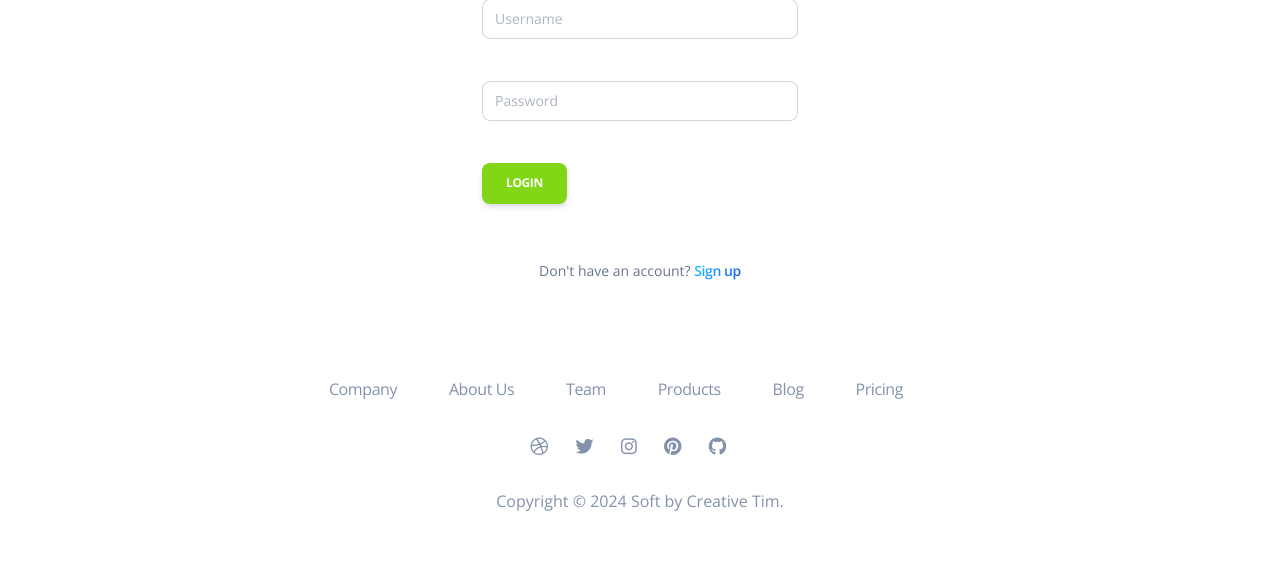
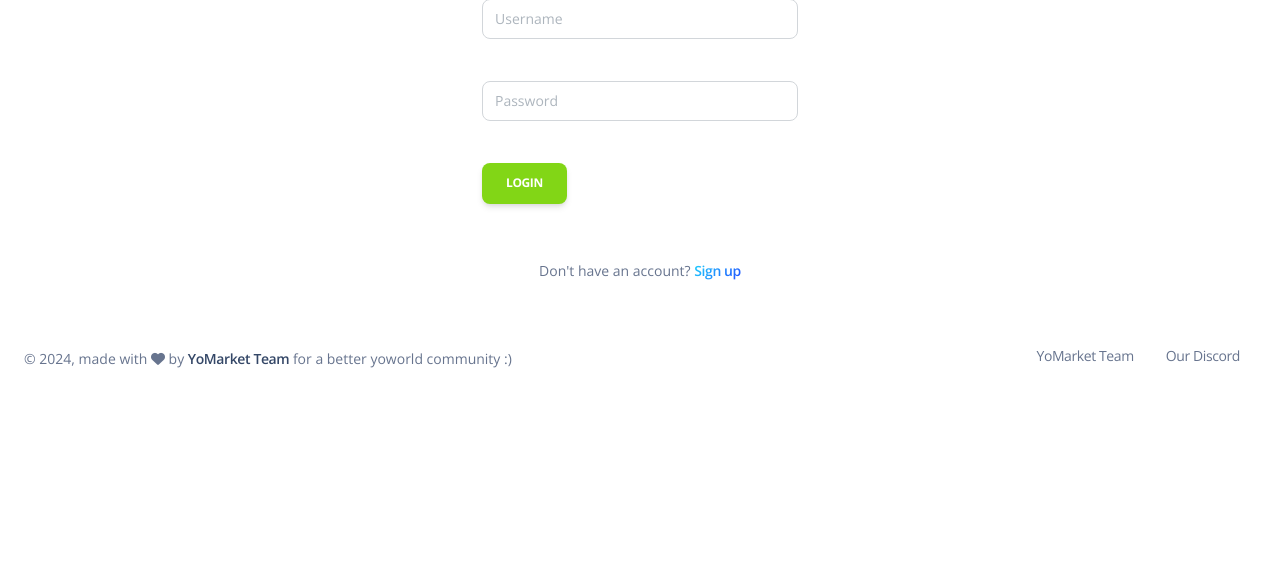
Before and after one commit to Above-Everyone/Site, a PHP site: page /login.php in a window 1280 px wide. Shown: the part 271-833 px from the top of the page. After the commit the page ends 639 px from the top, so only its background shows below. Run offline with PHP 8.4, Linux system fonts and the light colour scheme; some libraries are stand-ins or nearby versions.

Commit message:
Update login.php

```diff
--- a/login.php
+++ b/login.php
@@ -110,58 +110,7 @@
     </section>
   </main>
   <!-- -------- START FOOTER 3 w/ COMPANY DESCRIPTION WITH LINKS & SOCIAL ICONS & COPYRIGHT ------- -->
-  <footer class="footer py-5">
-    <div class="container">
-      <div class="row">
-        <div class="col-lg-8 mb-4 mx-auto text-center">
-          <a href="javascript:;" target="_blank" class="text-secondary me-xl-5 me-3 mb-sm-0 mb-2">
-            Company
-          </a>
-          <a href="javascript:;" target="_blank" class="text-secondary me-xl-5 me-3 mb-sm-0 mb-2">
-            About Us
-          </a>
-          <a href="javascript:;" target="_blank" class="text-secondary me-xl-5 me-3 mb-sm-0 mb-2">
-            Team
-          </a>
-          <a href="javascript:;" target="_blank" class="text-secondary me-xl-5 me-3 mb-sm-0 mb-2">
-            Products
-          </a>
-          <a href="javascript:;" target="_blank" class="text-secondary me-xl-5 me-3 mb-sm-0 mb-2">
-            Blog
-          </a>
-          <a href="javascript:;" target="_blank" class="text-secondary me-xl-5 me-3 mb-sm-0 mb-2">
-            Pricing
-          </a>
-        </div>
-        <div class="col-lg-8 mx-auto text-center mb-4 mt-2">
-          <a href="javascript:;" target="_blank" class="text-secondary me-xl-4 me-4">
-            <span class="text-lg fab fa-dribbble"></span>
-          </a>
-          <a href="javascript:;" target="_blank" class="text-secondary me-xl-4 me-4">
-            <span class="text-lg fab fa-twitter"></span>
-          </a>
-          <a href="javascript:;" target="_blank" class="text-secondary me-xl-4 me-4">
-            <span class="text-lg fab fa-instagram"></span>
-          </a>
-          <a href="javascript:;" target="_blank" class="text-secondary me-xl-4 me-4">
-            <span class="text-lg fab fa-pinterest"></span>
-          </a>
-          <a href="javascript:;" target="_blank" class="text-secondary me-xl-4 me-4">
-            <span class="text-lg fab fa-github"></span>
-          </a>
-        </div>
-      </div>
-      <div class="row">
-        <div class="col-8 mx-auto text-center mt-1">
-          <p class="mb-0 text-secondary">
-            Copyright © <script>
-              document.write(new Date().getFullYear())
-            </script> Soft by Creative Tim.
-          </p>
-        </div>
-      </div>
-    </div>
-  </footer>
+  <?php include_once("footer.php"); ?>
   <!-- -------- END FOOTER 3 w/ COMPANY DESCRIPTION WITH LINKS & SOCIAL ICONS & COPYRIGHT ------- -->
   <!--   Core JS Files   -->
   <script src="../assets/js/core/popper.min.js"></script>
```
